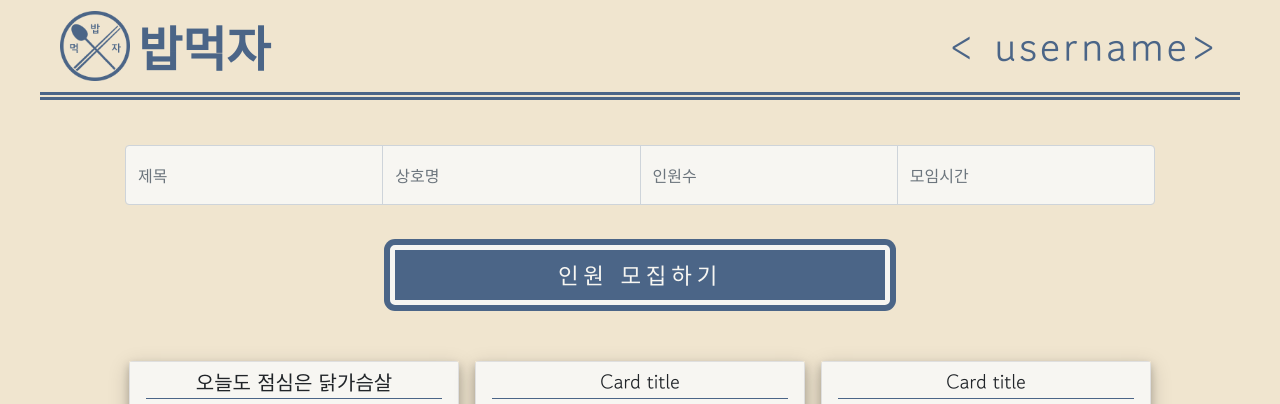
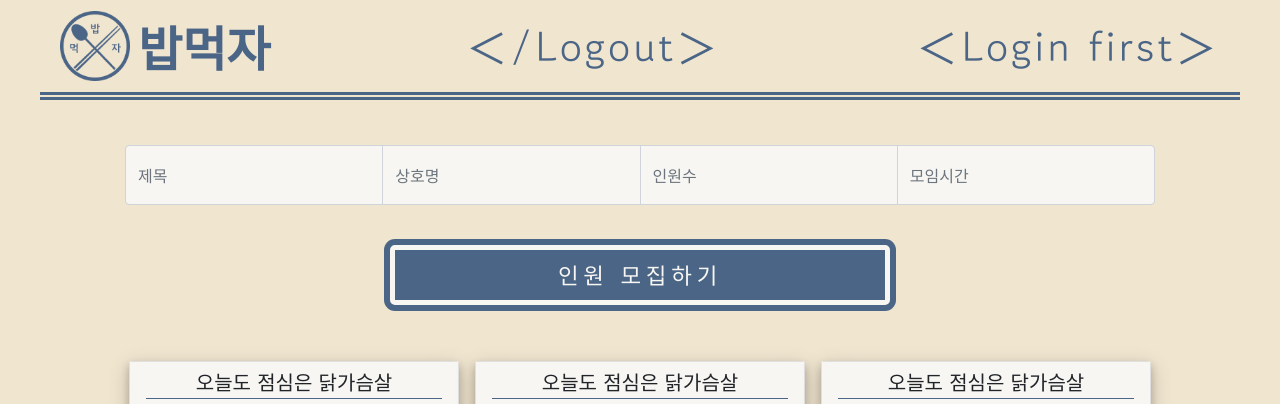
Before and after one commit to KORJaeyoungKim/eattogether, a Flask app: template templates/index.html in a window 1280 px wide. Shown: the top 404 px of the page. Run offline with Flask 2, Linux system fonts and the light colour scheme; the template is opened without the code that fills it, so the values that code supplies are empty; some libraries are stand-ins or nearby versions.

Commit message:
logout 버튼 생성

```diff
--- a/templates/index.html
+++ b/templates/index.html
@@ -72,7 +72,16 @@
         font-weight: 600;
         color: #4b6587;
       }
-
+      #logout-btn {
+        height: 80px;
+        color: #4b6587;
+        font-size: 2.6rem;
+        letter-spacing: 0.2rem;
+        display: flex;
+        justify-content: center;
+        align-items: center;
+        font-weight: 400;
+      }
       #username {
         height: 80px;
         color: #4b6587;
@@ -301,34 +310,7 @@
           type: "GET",
           url: "/movie",
           data: {},
-          success: function (response) {
-            let movieRows = response.movies;
-            $("#cards-box").empty();
-
-            movieRows.forEach((element) => {
-              let img = element.img;
-              let title = element.title;
-              let desc = element.desc;
-              const star = "⭐";
-              let rate = element.rate;
-              let comment = element.comment;
-
-              let cardHtml = `
-                    <div class="col">
-                        <div class="card h-100">
-                            <img src=${img} class="card-img-top"/>
-                            <div class="card-body">
-                                <h5 class="card-title">${title}</h5>
-                                <p class="card-text">${desc}</p>
-                                <p>${star.repeat(parseInt(rate))}</p>
-                                <p class="mycomment">${comment}</p>
-                            </div>
-                        </div>
-                    </div>
-                `;
-              $("#cards-box").append(cardHtml);
-            });
-          },
+          success: function (response) {},
         });
       }
 
@@ -378,7 +360,8 @@
         <img src="../static/small-icon.png" alt="logo" />
         <span id="logo-title"> 밥먹자 </span>
       </div>
-      <div id="username">< username></div>
+      <div id="logout-btn">＜/<span>Logout</span>＞</div>
+      <div id="username">＜<span>Login first</span>＞</div>
     </header>
     <div id="wrap">
       <div id="recruit-section">
@@ -439,53 +422,80 @@
             </div>
           </div>
           <div class="col">
+            <div
+              class="hover-layer"
+              data-bs-toggle="modal"
+              data-bs-target="#exampleModal"
+            >
+              <span class="hover-btn">신청하러 가기!</span>
+            </div>
             <div class="card text-center">
               <div class="card-body">
-                <h5 class="card-title">Card title</h5>
+                <h5 class="card-title">오늘도 점심은 닭가슴살</h5>
                 <div class="container">
-                  <img src="..." class="card-img-top" alt="..." />
-                  <div class="title">상호명</div>
+                  <div class="place-name">닭가슴살 전문점</div>
                 </div>
-
+                <div class="bottom-container">
                   <p class="card-text">
-                  This is a longer card with supporting text below as a natural
-                  lead-in to additional content. This content is a little bit
-                  longer.
+                    제주특별자치도 제주시 어딘가에 사는 중
                   </p>
+                  <div class="people-stat">
+                    <img src="" alt="icon" />
+                    3/4
+                  </div>
+                </div>
               </div>
             </div>
           </div>
           <div class="col">
+            <div
+              class="hover-layer"
+              data-bs-toggle="modal"
+              data-bs-target="#exampleModal"
+            >
+              <span class="hover-btn">신청하러 가기!</span>
+            </div>
             <div class="card text-center">
               <div class="card-body">
-                <h5 class="card-title">Card title</h5>
+                <h5 class="card-title">오늘도 점심은 닭가슴살</h5>
                 <div class="container">
-                  <img src="..." class="card-img-top" alt="..." />
-                  <div class="title">상호명</div>
+                  <div class="place-name">닭가슴살 전문점</div>
                 </div>
-
+                <div class="bottom-container">
                   <p class="card-text">
-                  This is a longer card with supporting text below as a natural
-                  lead-in to additional content. This content is a little bit
-                  longer.
+                    제주특별자치도 제주시 어딘가에 사는 중
                   </p>
+                  <div class="people-stat">
+                    <img src="" alt="icon" />
+                    3/4
+                  </div>
+                </div>
               </div>
             </div>
           </div>
           <div class="col">
+            <div
+              class="hover-layer"
+              data-bs-toggle="modal"
+              data-bs-target="#exampleModal"
+            >
+              <span class="hover-btn">신청하러 가기!</span>
+            </div>
             <div class="card text-center">
               <div class="card-body">
-                <h5 class="card-title">Card title</h5>
+                <h5 class="card-title">오늘도 점심은 닭가슴살</h5>
                 <div class="container">
-                  <img src="..." class="card-img-top" alt="..." />
-                  <div class="title">상호명</div>
+                  <div class="place-name">닭가슴살 전문점</div>
                 </div>
-
+                <div class="bottom-container">
                   <p class="card-text">
-                  This is a longer card with supporting text below as a natural
-                  lead-in to additional content. This content is a little bit
-                  longer.
+                    제주특별자치도 제주시 어딘가에 사는 중
                   </p>
+                  <div class="people-stat">
+                    <img src="" alt="icon" />
+                    3/4
+                  </div>
+                </div>
               </div>
             </div>
           </div>
```
Lines whose indentation alone changed are shown as unchanged.
